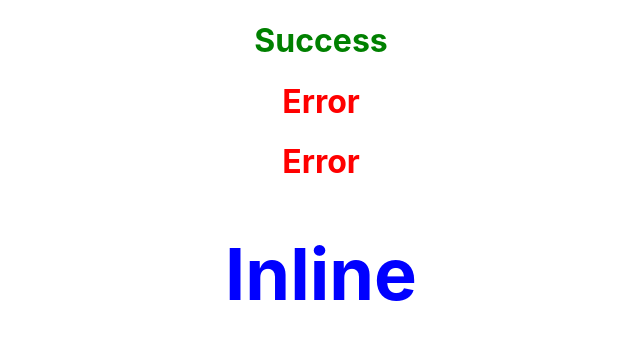
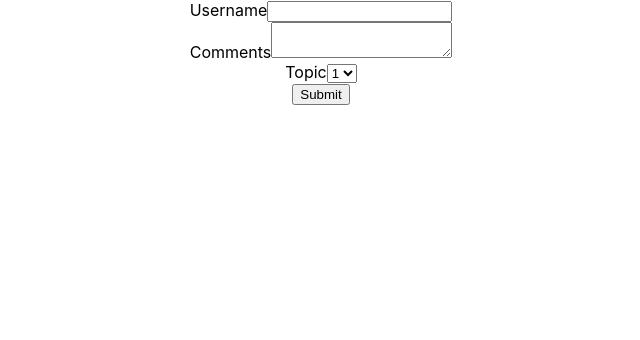
Before and after one commit to kartikBhanderi/React, a React (Create React App) app in the folder hello/: page / in a window 1280 px wide. Shown: the top 340 px of the page, without its empty margins (319-959 px from the left). Built offline with nearby package versions, Linux system fonts and the light colour scheme.

Commit message:
form basics

```diff
--- a/hello/src/App.js
+++ b/hello/src/App.js
@@ -16,14 +16,16 @@
 import Inline from './components/Inline';
 import './appStyles.css'
 import styles from './appStyles.module.css'
+import Form from './components/Form';
 
 function App() {
   return (
     <div className="App">
 
-      <h1 className={styles.success}>Success</h1>
+      <Form />
+      {/* <h1 className={styles.success}>Success</h1>
       <h1 className="error">Error</h1>
-      <Inline />
+      <Inline /> */}
       {/* <Stylesheet  primary={true} /> */}
       {/* <NameList /> */}
       {/* <UserGreeting /> */}
--- /dev/null
+++ b/hello/src/components/Form.js
@@ -0,0 +1,67 @@
+import React, { Component } from 'react'
+
+class Form extends Component {
+
+    constructor(props) {
+        super(props)
+
+        this.state = {
+             userName: '',
+             comments: '',
+             topic: '1'
+        }
+    }
+
+    changeUserHandler = (event) => {
+        this.setState({
+            userName: event.target.value
+        })
+    }
+
+    handleCommentsChange = (event) => {
+        this.setState({
+            comments: event.target.value
+        })
+    }
+
+    handleTopicChange = (event) => {
+        this.setState({
+            topic: event.target.value
+        })
+    }
+
+    handleSubmit = (event) => {
+        alert(`${this.state.userName} ${this.state.comments} ${this.state.topic}`)
+        event.preventDefault()
+    }
+
+    render() {
+        const {userName, topic, comments} = this.state
+        return (
+            <form onSubmit={this.handleSubmit}>
+                <div>
+                    <label>Username</label>
+                    <input type="text" value={userName} onChange={this.changeUserHandler}></input>
+                </div>
+
+                <div>
+                    <label>Comments</label>
+                    <textarea value={comments} onChange={this.handleCommentsChange}></textarea>
+                </div>
+
+                <div>
+                    <label>Topic</label>
+                    <select value={topic} onChange={this.handleTopicChange}>
+                        <option value="1">1</option>
+                        <option value="2">2</option>
+                        <option value="3">3</option>
+                    </select>
+                </div>
+
+                <button type="submit">Submit</button>
+            </form>
+        )
+    }
+}
+
+export default Form
```
Also changed, not shown: hello/React_YT_learning.txt, 1 other file (tests, documents, lock files or other folders).
